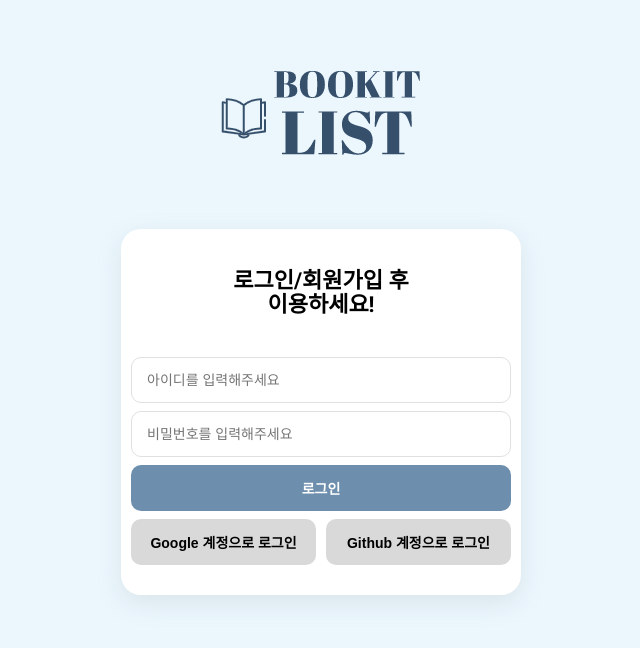
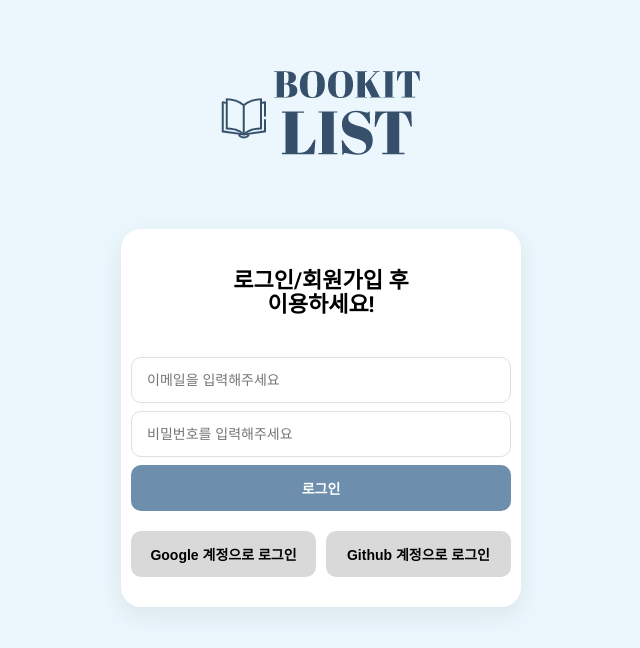
Before and after one commit to Jiho31/bookit-list, a React (Create React App) app: page / in a window 1280 px wide. Shown: the top 648 px of the page, without its empty margins (319-959 px from the left). Built offline with nearby package versions, Linux system fonts and the light colour scheme; no server answers.

Commit message:
[STYLE] 임시 이메일 & 비밀번호로만 로그인 되도록 수정

```diff
--- a/src/routes/Auth.js
+++ b/src/routes/Auth.js
@@ -16,7 +16,7 @@ function Auth() {
   const [email, setEmail] = useState("");
   const [username, setUsername] = useState("");
   const [password, setPassword] = useState("");
-  const [newAccount, setNewAccount] = useState(true);
+  // const [newAccount, setNewAccount] = useState(true);
   const [error, setError] = useState("");
 
   const dispatch = useDispatch();
@@ -30,6 +30,8 @@ function Auth() {
       setUsername(value);
     } else if (name === "password") {
       setPassword(value);
+    } else if (name === "email") {
+      setEmail(value);
     }
   };
 
@@ -38,6 +40,9 @@ function Auth() {
 
     try {
       let data;
+
+      /*
+      // 회원가입
       if (newAccount) {
         // create account
         data = await createUserWithEmailAndPassword(
@@ -45,17 +50,23 @@ function Auth() {
           email,
           password
         );
+
+        setNewAccount(false);
       } else {
-        // login
+        // 로그인
         data = await signInWithEmailAndPassword(authService, email, password);
       }
-      console.log(data);
+      */
+
+      // 로그인 요청
+      data = await signInWithEmailAndPassword(authService, email, password);
+
+      // console.log(data);
     } catch (err) {
-      setError(err.message);
+      // setError(err.message);
+      setError("🥺 올바른 이메일주소와 비밀번호를 입력하세요!");
     }
   };
-
-  const toggleAccount = () => setNewAccount((prev) => !prev);
 
   const addUsers = (userId) => {
     const userObj = {
@@ -106,9 +117,8 @@ function Auth() {
     } else if (name === "github") {
       provider = new GithubAuthProvider();
     }
-    console.log(provider);
     const data = await signInWithPopup(authService, provider);
-    console.log(data); // data.user.uid
+    // console.log(data); // data.user.uid
 
     // firebase에서 users 컬렉션 불러와서 아이디 추가
 
@@ -129,10 +139,10 @@ function Auth() {
         <LoginForm onSubmit={onSubmitHandler}>
           <input
             type="text"
-            name="username"
-            placeholder="아이디를 입력해주세요"
+            name="email"
+            placeholder="이메일을 입력해주세요"
             onChange={onChangeHandler}
-            value={username}
+            value={email}
             required
           />
           <input
@@ -144,7 +154,7 @@ function Auth() {
             required
           />
           <Button type="submit">로그인</Button>
-          {error}
+          <ErrorMessage>{error}</ErrorMessage>
         </LoginForm>
         <SocialLoginButtons>
           <Button
@@ -236,4 +246,10 @@ const SocialLoginButtons = styled.div`
   }
 `;
 
+const ErrorMessage = styled.div`
+  font-size: 14px;
+  color: red;
+  padding: 6px 0;
+`;
+
 export default Auth;
```
